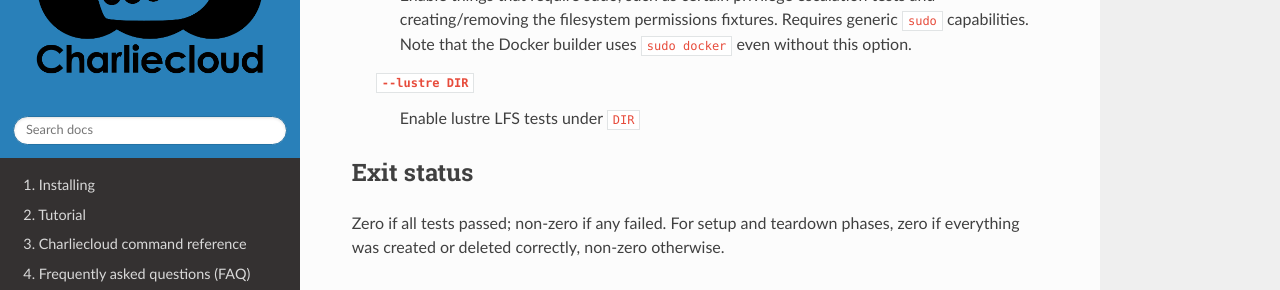
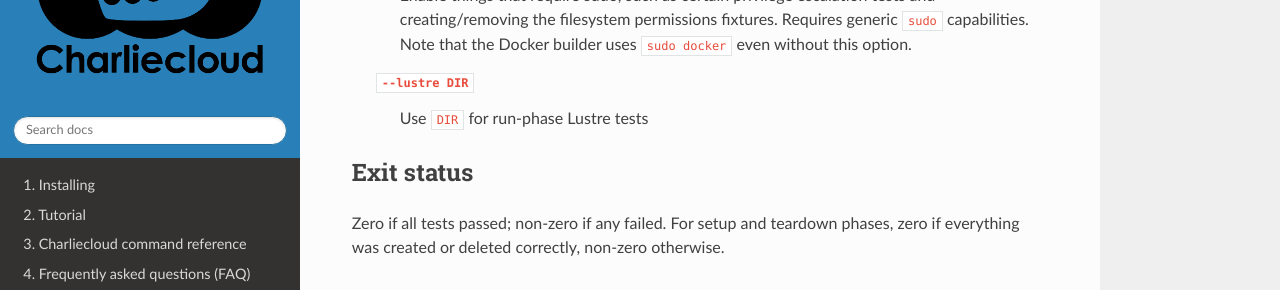
Before and after one commit to hpc/charliecloud, a Sphinx documentation site: the page built from doc/ch-test.rst, in a window 1280 px wide and 900 px high, scrolled down 2742 px. Shown: the part 149-439 px from the top of the window. Built offline with Sphinx 7.4.7 and the Read the Docs theme 2.0.0, drawn with Linux system fonts in a browser that asks for light colours.

Commit message:
tidy and fix some problems

```diff
--- a/doc/ch-test_desc.rst
+++ b/doc/ch-test_desc.rst
@@ -138,7 +138,7 @@ Additional arguments:
     :code:`sudo docker` even without this option.
 
   :code:`--lustre DIR`
-    Enable lustre LFS tests under :code:`DIR`
+    Use :code:`DIR` for run-phase Lustre tests
 
 Exit status
 ===========
```
Also changed, not shown: 3 other files.
